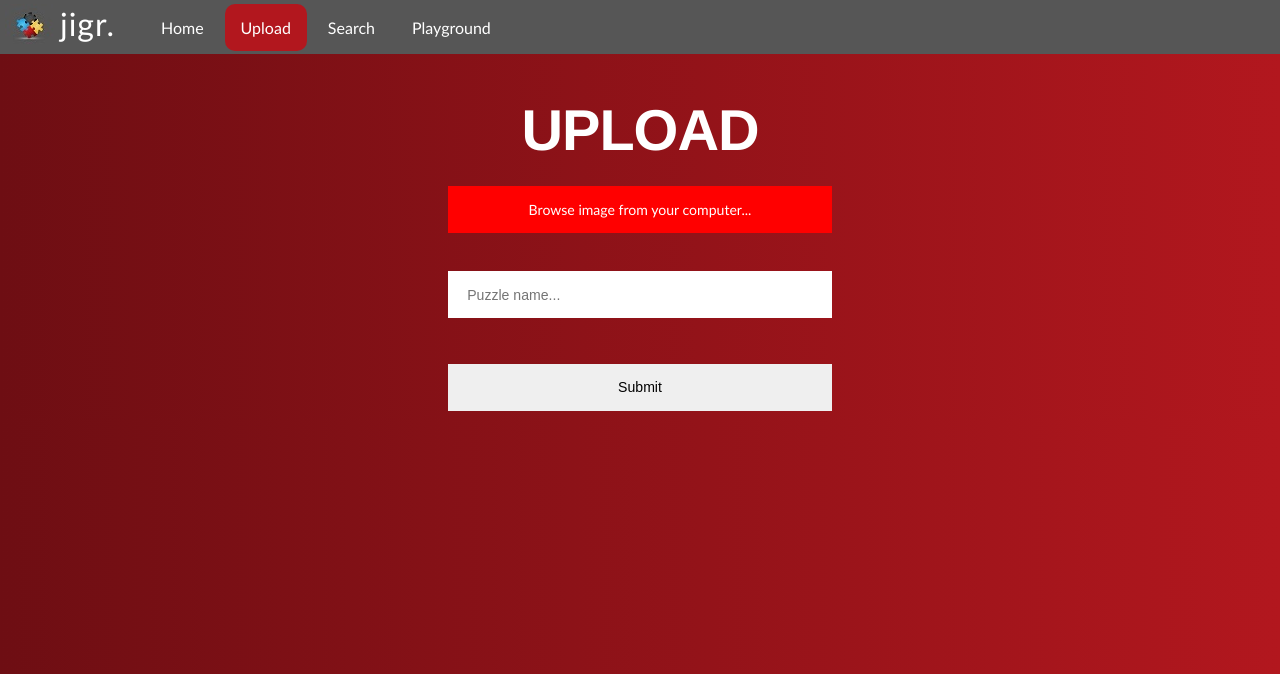
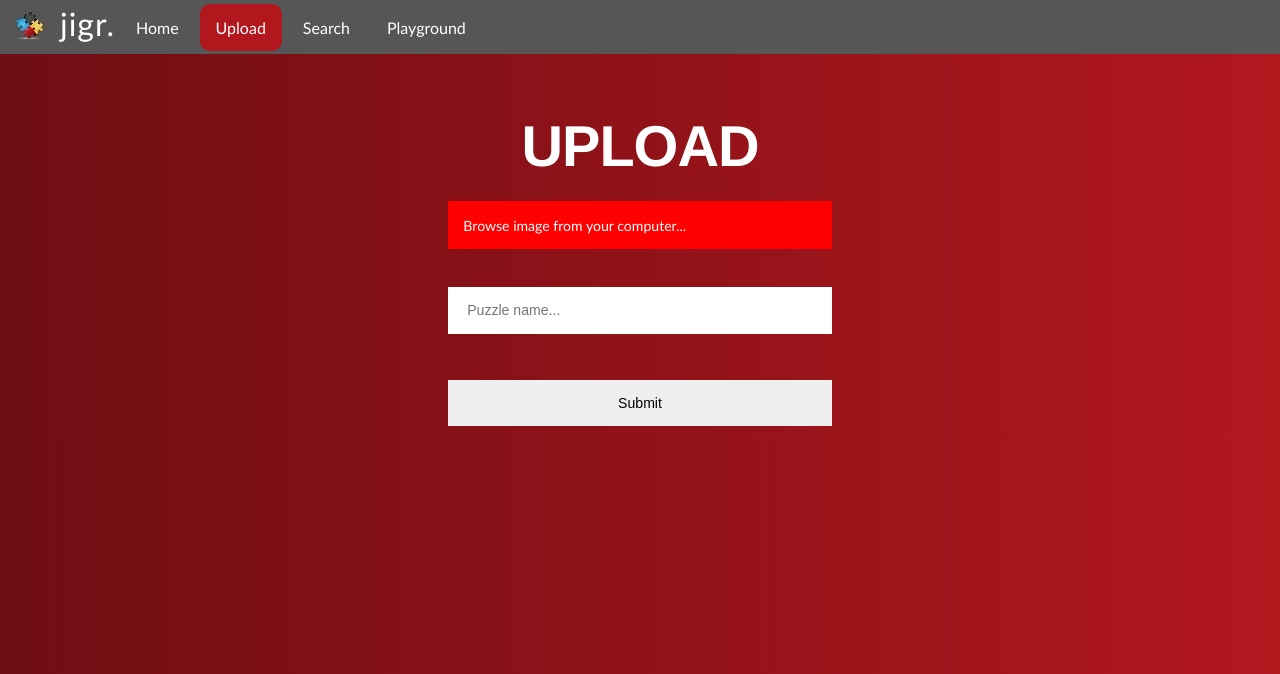
Before and after one commit to rotarurobert/JIGR, a PHP site: page /upload.html in a window 1280 px wide. Shown: the top 674 px of the page. Run offline with PHP 8.4, Linux system fonts and the light colour scheme.

Commit message:
Add files via upload

```diff
--- a/css/style.css
+++ b/css/style.css
@@ -10,7 +10,7 @@
 
 h1{
 	text-align: center;
-	margin-top:8%;
+	margin-top:5%;
 	margin-bottom: 2%;
 	font-size: 4.5vw;
 	text-transform: uppercase;
@@ -53,8 +53,8 @@
 
 
 .title {
-  display: block;
-  padding: 15px 25px 0px 0px;
+	display: inline-block;
+	padding: 0px 0px 0px 0px;
 	color: #fff;
 	font-family: Calibri;
 	font-size: 2em;
@@ -74,11 +74,9 @@
     padding: 0;
     overflow: hidden;
     background-color: #565656;
-    position: fixed;
     width:100%;
     top: 0;
 }
-
 ul.topnav li {
 	float: left;
 	padding-top: 4px;
@@ -146,7 +144,7 @@
 }
 
 
-@media screen and (max-width: 600px){
+@media only screen and (max-width: 600px){
     ul.topnav li.right,
     ul.topnav li {float: none;}
     .grid-container{
--- a/css/upload.css
+++ b/css/upload.css
@@ -2,7 +2,6 @@
 	display: grid;
 	grid-gap: 30px;
 	grid-template-columns: auto;
-	text-align: center;
 	max-width: 30%;
 	margin: auto;
 	font-family: Calibri;
```
Also changed, not shown: css/search.css (added, +16 -0 lines). Lines whose indentation alone changed are shown as unchanged.
